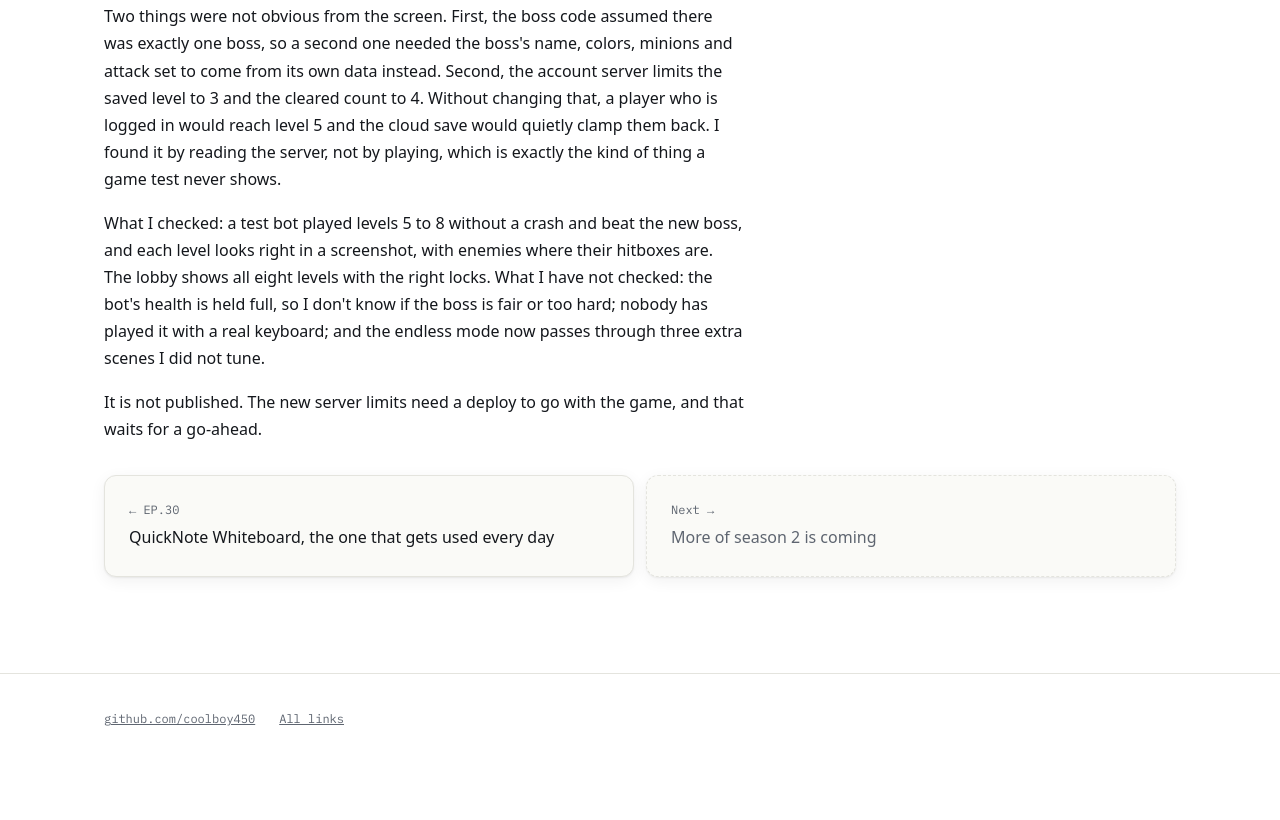
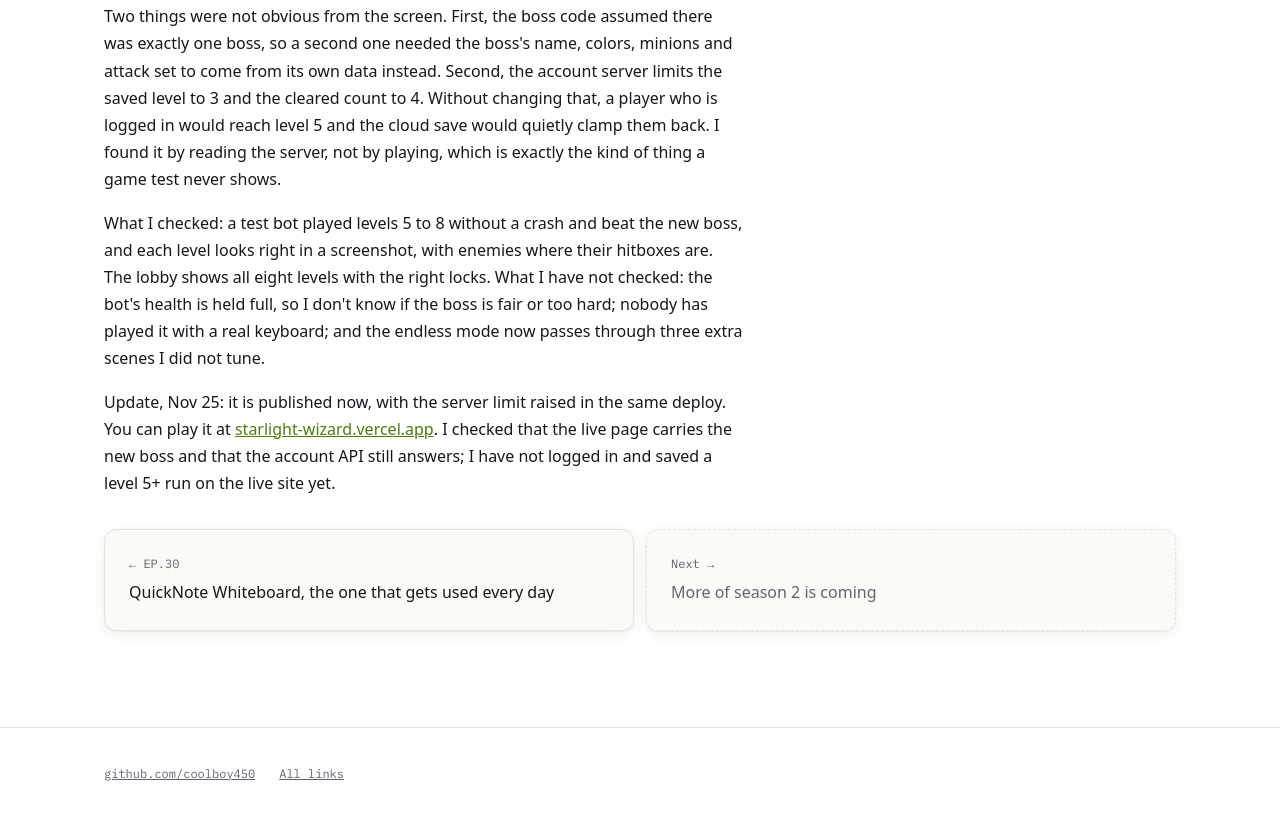
Before and after one commit to coolboy450/coolboy450.github.io, a plain HTML site: page devlog/31-starlight-wizard.html in a window 1280 px wide. Shown: the part 736-1556 px from the top of the page. Before the commit the page ends 1526 px from the top, so only its background shows below. Drawn offline with Linux system fonts and the light colour scheme; a web font is replaced by a local one.

Commit message:
Devlog EP.31: season 2 game is published, link and what is still unchecked
Co-Authored-By: Claude Sonnet 5.5 <noreply@anthropic.com>

```diff
--- a/devlog/31-starlight-wizard.html
+++ b/devlog/31-starlight-wizard.html
@@ -4,7 +4,7 @@
 <meta charset="utf-8">
 <meta name="viewport" content="width=device-width, initial-scale=1">
 <title>EP.31 Starlight Wizard: season 2 starts with a game, and four more levels — noob_dev devlog</title>
-<meta name="description" content="A browser wizard game built on pixel effects, plus a season 2 with four new levels and a storm boss. It plays through in a test bot, and it is not published yet.">
+<meta name="description" content="A browser wizard game built on pixel effects, plus a season 2 with four new levels and a storm boss. It plays through in a test bot.">
 <meta name="color-scheme" content="dark light">
 <link rel="icon" type="image/svg+xml" href="../assets/favicon.svg">
 <link rel="preconnect" href="https://fonts.googleapis.com">
@@ -37,7 +37,7 @@
         <p>Today's job was season 2 of the game itself: four more levels. A poison marsh with frogs and snakes, a moonlit lake with jellyfish, a snowy peak with storm birds, and a last level with a new boss, a tornado that calls lightning down on wherever you stand. The lightning has a warning, a glowing sigil on the floor, and the damage lands on the frame the bolt does.</p>
         <p>Two things were not obvious from the screen. First, the boss code assumed there was exactly one boss, so a second one needed the boss's name, colors, minions and attack set to come from its own data instead. Second, the account server limits the saved level to 3 and the cleared count to 4. Without changing that, a player who is logged in would reach level 5 and the cloud save would quietly clamp them back. I found it by reading the server, not by playing, which is exactly the kind of thing a game test never shows.</p>
         <p>What I checked: a test bot played levels 5 to 8 without a crash and beat the new boss, and each level looks right in a screenshot, with enemies where their hitboxes are. The lobby shows all eight levels with the right locks. What I have not checked: the bot's health is held full, so I don't know if the boss is fair or too hard; nobody has played it with a real keyboard; and the endless mode now passes through three extra scenes I did not tune.</p>
-        <p>It is not published. The new server limits need a deploy to go with the game, and that waits for a go-ahead.</p>
+        <p>Update, Nov 25: it is published now, with the server limit raised in the same deploy. You can play it at <a href="https://starlight-wizard.vercel.app/" rel="noopener">starlight-wizard.vercel.app</a>. I checked that the live page carries the new boss and that the account API still answers; I have not logged in and saved a level 5+ run on the live site yet.</p>
       </div>
       <nav class="pn" aria-label="More episodes">
         <a class="card" href="30-quicknote-whiteboard.html"><small>← EP.30</small>QuickNote Whiteboard, the one that gets used every day</a>
```
Also changed, not shown: th/devlog/31-starlight-wizard.html (+1 -1 lines).
